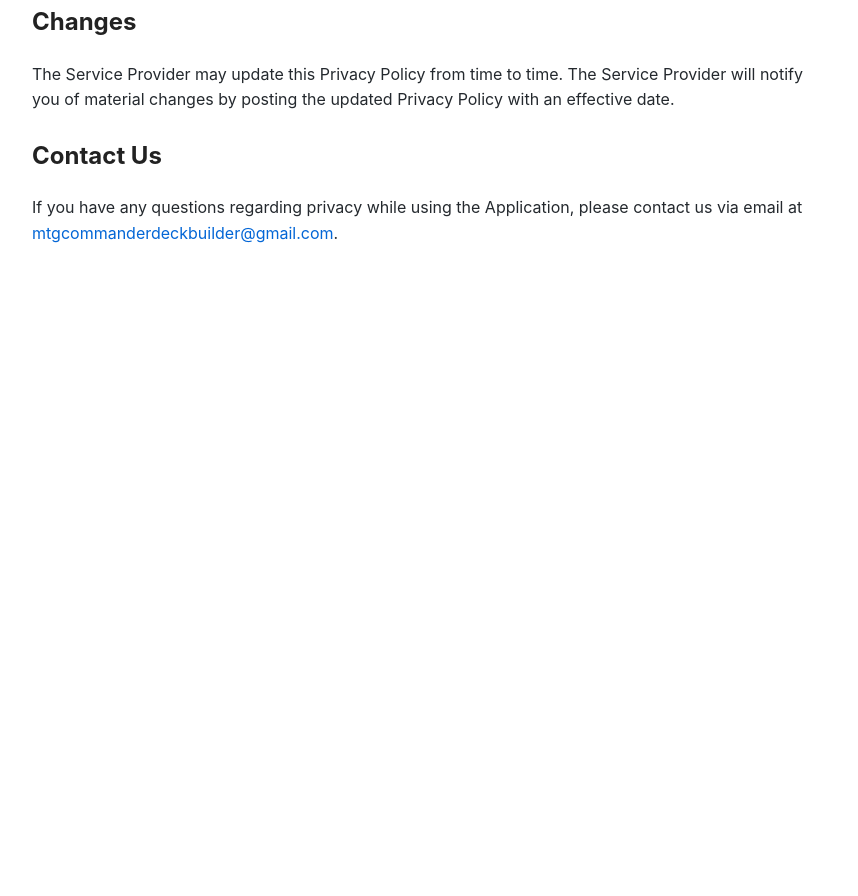
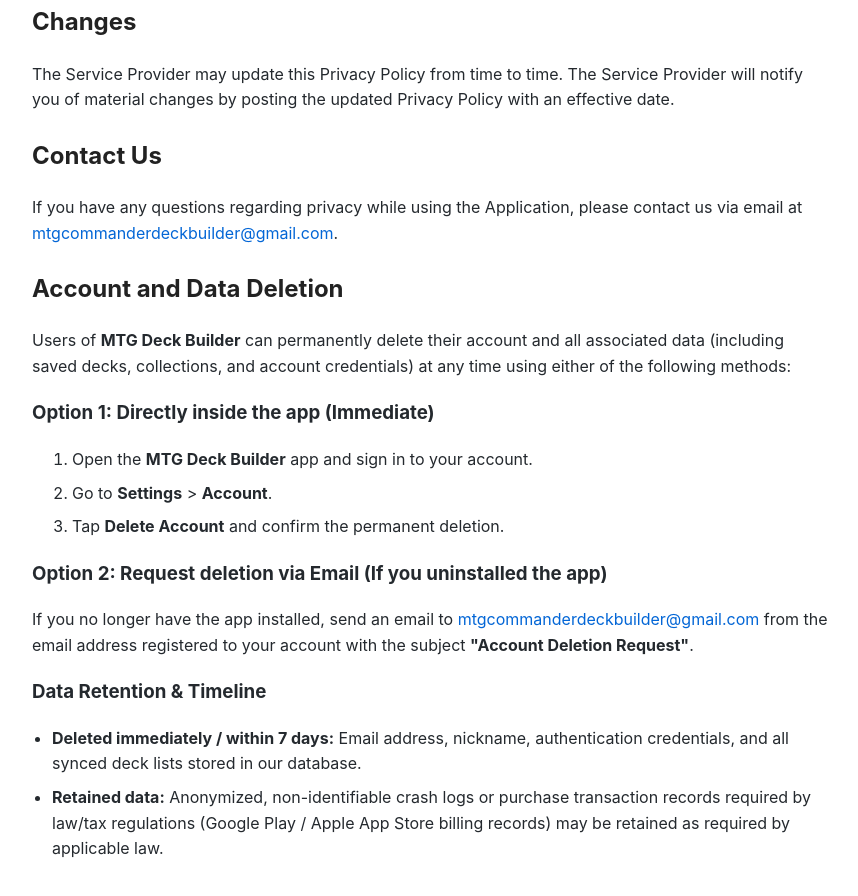
Before and after one commit to marichylaje/privacy-policy, a plain HTML site: page index.html in a window 1280 px wide. Shown: the part 2496-3392 px from the top of the page, without its empty margins (208-1066 px from the left). Before the commit the page ends 2798 px from the top, so only its background shows below. Drawn offline with Linux system fonts and the light colour scheme.

Commit message:
Add account and data deletion section to index.html
Added a section for account and data deletion instructions, including options for deletion and data retention timeline.

```diff
--- a/index.html
+++ b/index.html
@@ -85,5 +85,32 @@
   <h2>Contact Us</h2>
   <p>If you have any questions regarding privacy while using the Application, please contact us via email at <a href="mailto:mtgcommanderdeckbuilder@gmail.com">mtgcommanderdeckbuilder@gmail.com</a>.</p>
 
+  <section id="account-deletion">
+    <h2>Account and Data Deletion</h2>
+    <p>
+      Users of <strong>MTG Deck Builder</strong> can permanently delete their account and all associated data (including saved decks, collections, and account credentials) at any time using either of the following methods:
+    </p>
+
+    <h3>Option 1: Directly inside the app (Immediate)</h3>
+    <ol>
+      <li>Open the <strong>MTG Deck Builder</strong> app and sign in to your account.</li>
+      <li>Go to <strong>Settings</strong> &gt; <strong>Account</strong>.</li>
+      <li>Tap <strong>Delete Account</strong> and confirm the permanent deletion.</li>
+    </ol>
+
+    <h3>Option 2: Request deletion via Email (If you uninstalled the app)</h3>
+    <p>
+      If you no longer have the app installed, send an email to
+      <a href="mailto:mtgcommanderdeckbuilder@gmail.com?subject=Account%20Deletion%20Request">mtgcommanderdeckbuilder@gmail.com</a>
+      from the email address registered to your account with the subject <strong>"Account Deletion Request"</strong>.
+    </p>
+
+    <h3>Data Retention &amp; Timeline</h3>
+    <ul>
+      <li><strong>Deleted immediately / within 7 days:</strong> Email address, nickname, authentication credentials, and all synced deck lists stored in our database.</li>
+      <li><strong>Retained data:</strong> Anonymized, non-identifiable crash logs or purchase transaction records required by law/tax regulations (Google Play / Apple App Store billing records) may be retained as required by applicable law.</li>
+    </ul>
+  </section>
+
 </body>
 </html>
```
